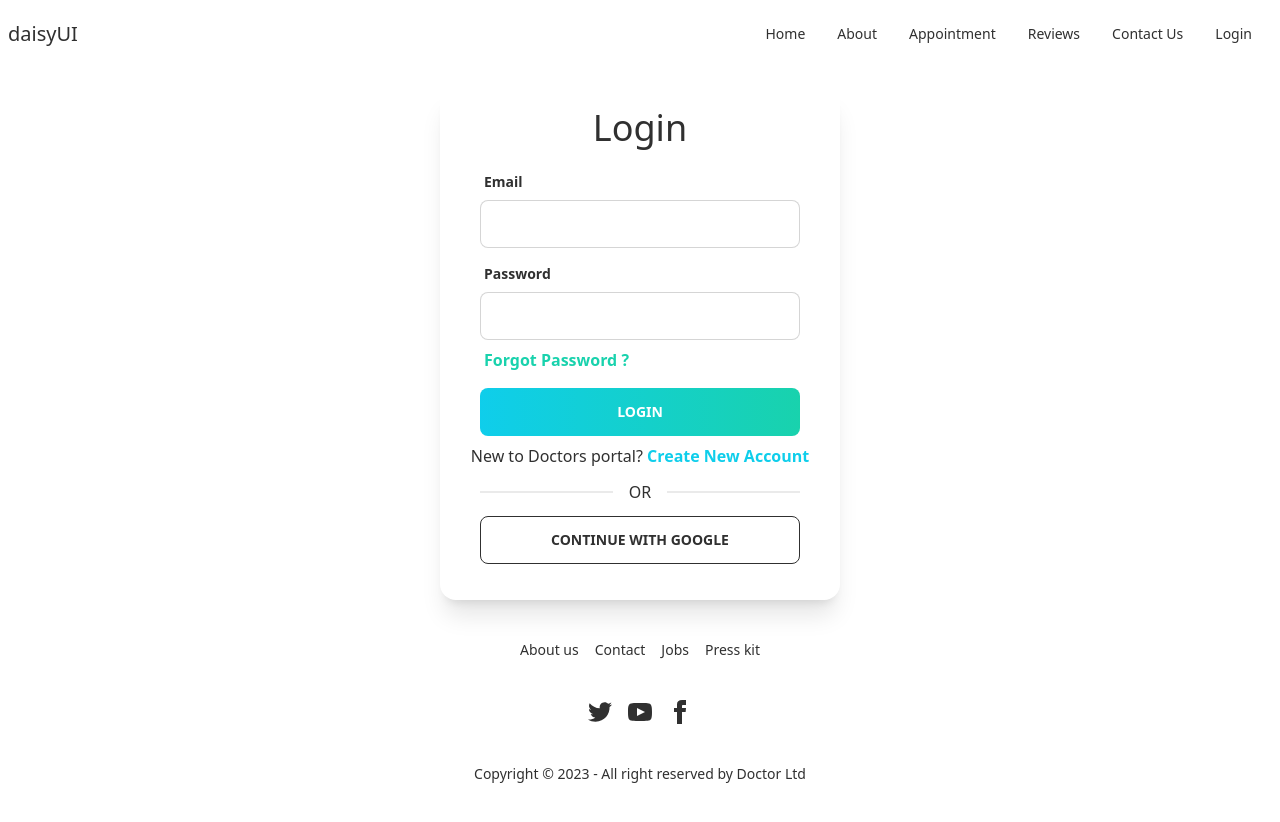
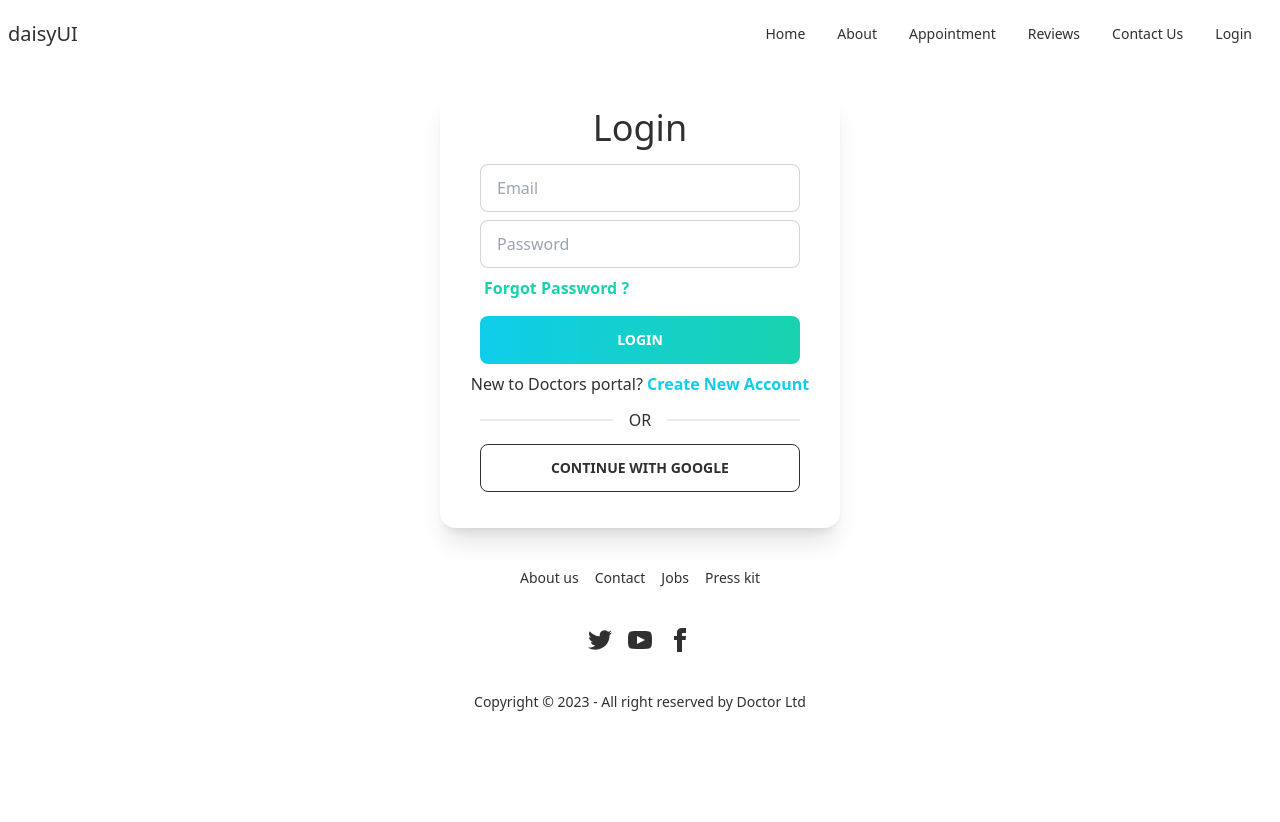
Before and after one commit to AbuRaihan1/doctors-client, a React (Create React App) app: page /login in a window 1280 px wide. After the commit the page ends 800 px from the top, so only its background shows below. Built offline with nearby package versions, Linux system fonts and the light colour scheme.

Commit message:
added validation in form

```diff
--- a/package.json
+++ b/package.json
@@ -7,6 +7,7 @@
     "@testing-library/react": "^13.4.0",
     "@testing-library/user-event": "^13.5.0",
     "date-fns": "^2.30.0",
+    "firebase": "^9.22.2",
     "react": "^18.2.0",
     "react-day-picker": "^8.7.1",
     "react-dom": "^18.2.0",
--- a/src/Pages/Login/Login.js
+++ b/src/Pages/Login/Login.js
@@ -19,25 +19,43 @@ const Login = () => {
       <div className="py-4">
         <form onSubmit={handleSubmit(onSubmit)} className="mx-auto space-y-2">
           <div className="form-control w-full max-w-xs mx-auto">
-            <label className="label">
+            {/* <label className="label">
               <span className="label-text font-bold">Email</span>
-            </label>
+            </label> */}
             <input
-              {...register("example")}
+              {...register("email", { required: true })}
               className="input input-bordered w-full max-w-xs"
               type="email"
+              placeholder="Email"
             />
+            {errors.email?.type === "required" && (
+              <p className="text-red-700 mt-2 font-bold text-left">
+                Email is required
+              </p>
+            )}
           </div>
 
           <div className="form-control w-full max-w-xs mx-auto">
-            <label className="label">
+            {/* <label className="label">
               <span className="label-text font-bold">Password</span>
-            </label>
+            </label> */}
             <input
-              {...register("password", { required: true })}
+              {...register("password", {
+                required: "Password is required",
+                minLength: {
+                  value: 6,
+                  message: "Password at least 6 character",
+                },
+              })}
               className="input input-bordered w-full max-w-xs"
               type="password"
+              placeholder="Password"
             />
+            {errors.password && (
+              <p className="text-red-700 mt-2 font-bold text-left">
+                {errors.password.message}
+              </p>
+            )}
             <label className="label font-bold cursor-pointer text-secondary">
               Forgot Password ?
             </label>
--- /dev/null
+++ b/src/firebase/firebase.config.js
@@ -0,0 +1,14 @@
+import { initializeApp } from "firebase/app";
+
+const firebaseConfig = {
+  apiKey: process.env.REACT_APP_apiKey,
+  authDomain: process.env.REACT_APP_authDomain,
+  projectId: process.env.REACT_APP_projectId,
+  storageBucket: process.env.REACT_APP_storageBucket,
+  messagingSenderId: process.env.REACT_APP_messagingSenderId,
+  appId: process.env.REACT_APP_appId,
+};
+
+// Initialize Firebase
+const app = initializeApp(firebaseConfig);
+export default app;
```
Also changed, not shown: 1 other file (tests, documents, lock files or other folders).
